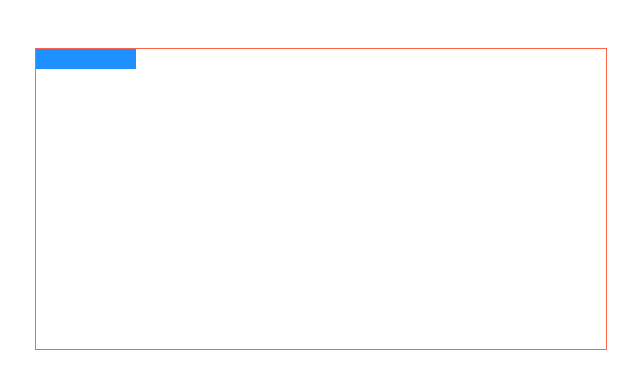
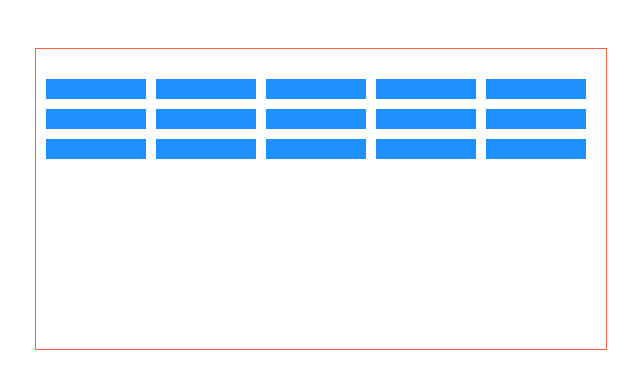
Before and after one commit to juanAriel/rompe-bloques, a plain HTML site: page index.html in a window 1280 px wide. Shown: the whole page, without its empty margins (319-959 px from the left). Drawn offline with Linux system fonts and the light colour scheme.

Commit message:
hasta aqui se lleno el contenedor con los bloques

```diff
--- a/codigo.js
+++ b/codigo.js
@@ -1,3 +1,49 @@
-const contenedor = document.querySelector('contenedor')
+const contenedor = document.querySelector('.contenedor')
 const altoTablero=300;
 const anchoTable=570;
+
+const altoBloque=20;
+const anchoBloque=100;
+
+//definicion de medidas
+class Bloque{
+    constructor(ejeX, ejeY){
+        this.bottomLeft=[ejeX,ejeY]
+        this.bottomRigth=[ejeX + anchoBloque, ejeY]
+        this.topLetf=[ ejeX, ejeY + altoBloque]
+        this.topRigth=[ejeX + anchoBloque, ejeY + altoBloque]
+    }}
+//definir todos los bllques
+const bloques = [
+    new Bloque(10,250),
+    new Bloque(120,250),
+    new Bloque(230,250),
+    new Bloque(340,250),
+    new Bloque(450,250),
+    new Bloque(10,220),
+    new Bloque(120,220),
+    new Bloque(230,220),
+    new Bloque(340,220),
+    new Bloque(450,220),
+    new Bloque(10,190),
+    new Bloque(120,190),
+    new Bloque(230,190),
+    new Bloque(340,190),
+    new Bloque(450,190),
+]
+//funcion añador blques
+function addBloques(){
+    for(let i = 0; i <  bloques.length; i++){
+        //esto crea un elemento div dentro del documento
+         const bloque= document.createElement('div')
+         //añadimos el css
+         bloque.classList.add('bloque')
+         //ponemos su posicion
+         bloque.style.left=bloques[i].bottomLeft[0]+'px'
+         bloque.style.bottom=bloques[i].bottomLeft[1]+'px'
+         //luego lo añadimos al contenedor el bloque
+         contenedor.appendChild(bloque)
+    }
+
+}
+addBloques()
--- a/index.html
+++ b/index.html
@@ -10,10 +10,9 @@
 <body>
     <div class="container">
         <div class="contenedor">
-            <div class="bloque">
 
-            </div>
         </div>
+
     </div>
     <script src="codigo.js"></script>
 </body>
```
Also changed, not shown: estilos.css (+5 -4 lines).
